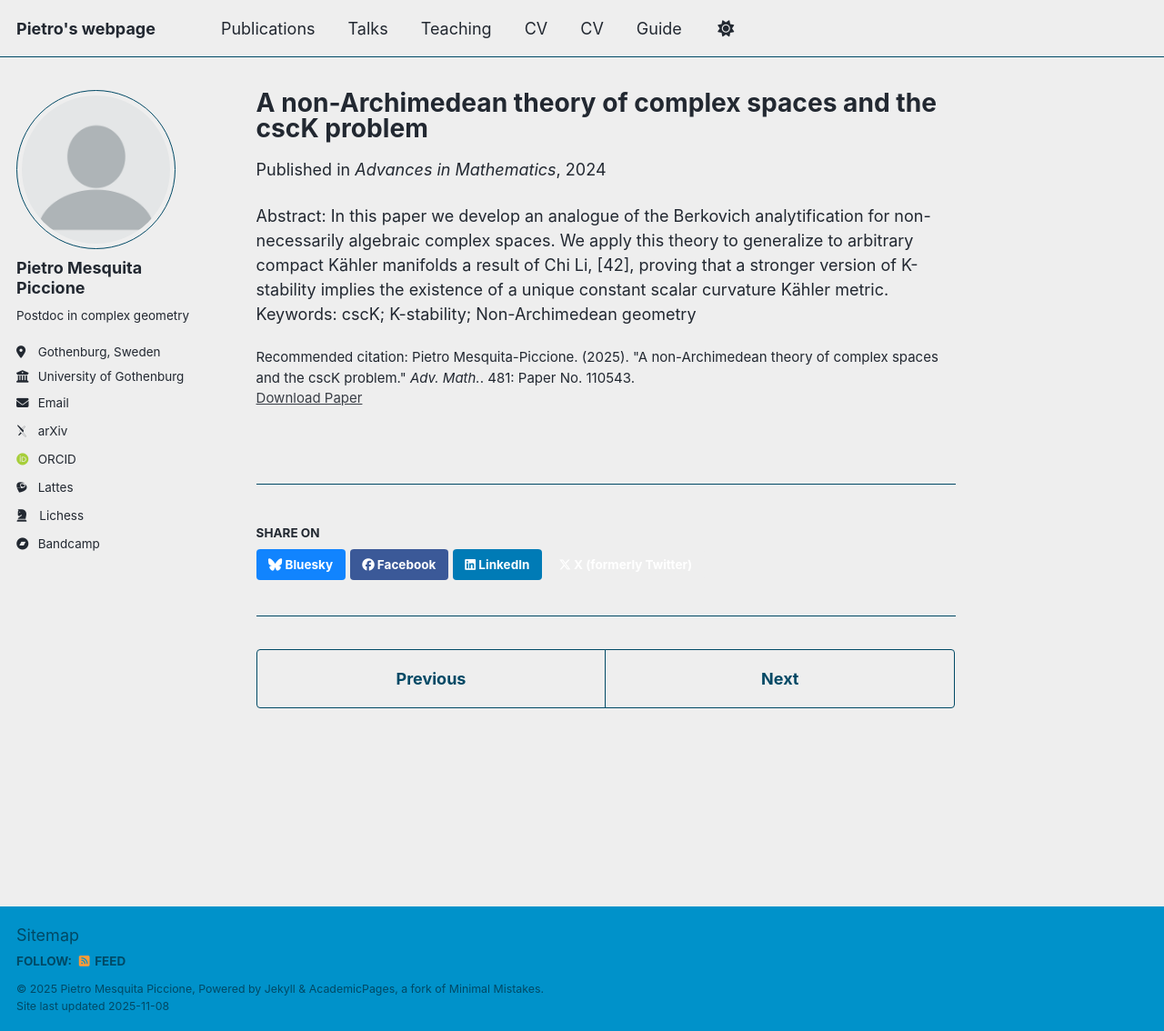
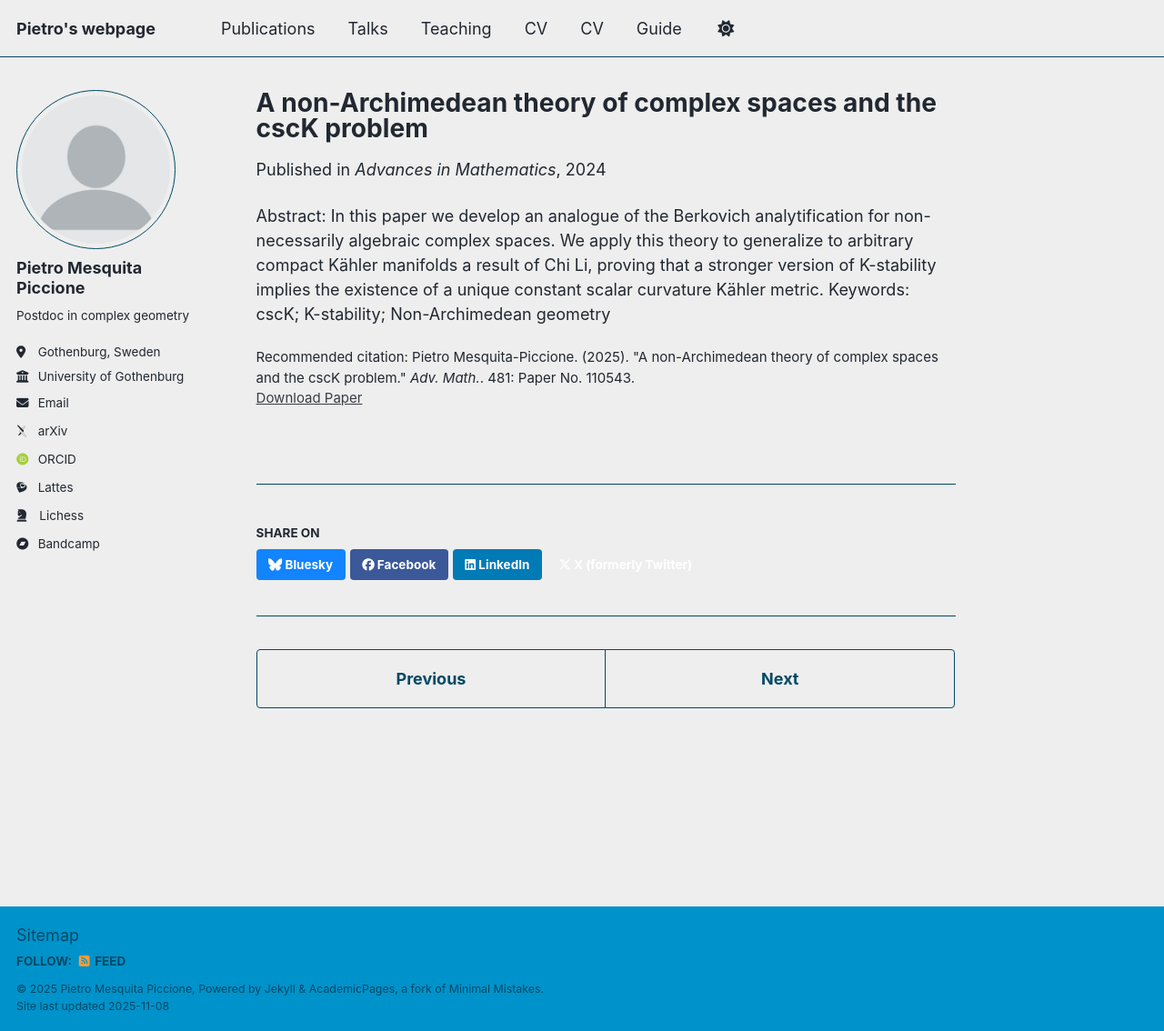
Before and after one commit to pietropic/pietropic.github.io, a Jekyll site: the page built from _publications/2009-10-01-paper-title-number-1.md, in a window 1280 px wide and 1134 px high. Shown: the whole window at 91% size. Built offline with Jekyll 4.4.1, drawn with Linux system fonts in a browser that asks for light colours; some web fonts are replaced; a script that is not in the unit is left out.

Commit message:
Update 2009-10-01-paper-title-number-1.md

```diff
--- a/_publications/2009-10-01-paper-title-number-1.md
+++ b/_publications/2009-10-01-paper-title-number-1.md
@@ -11,5 +11,5 @@ paperurl: 'https://doi.org/10.1016/j.aim.2025.110543'
 bibtexurl: #'https://academicpages.github.io/files/bibtex1.bib'
 citation: 'Pietro Mesquita-Piccione. (2025). &quot;A non-Archimedean theory of complex spaces and the cscK problem.&quot; <i>Adv. Math.</i>. 481: Paper No. 110543.'
 ---
-Abstract: In this paper we develop an analogue of the Berkovich analytification for non-necessarily algebraic complex spaces. We apply this theory to generalize to arbitrary compact Kähler manifolds a result of Chi Li, [42], proving that a stronger version of K-stability implies the existence of a unique constant scalar curvature Kähler metric.
+Abstract: In this paper we develop an analogue of the Berkovich analytification for non-necessarily algebraic complex spaces. We apply this theory to generalize to arbitrary compact Kähler manifolds a result of Chi Li, proving that a stronger version of K-stability implies the existence of a unique constant scalar curvature Kähler metric.
 Keywords: cscK; K-stability; Non-Archimedean geometry
```
Also changed, not shown: other parts of _publications/2009-10-01-paper-title-number-1.md (+1 -1 lines).
